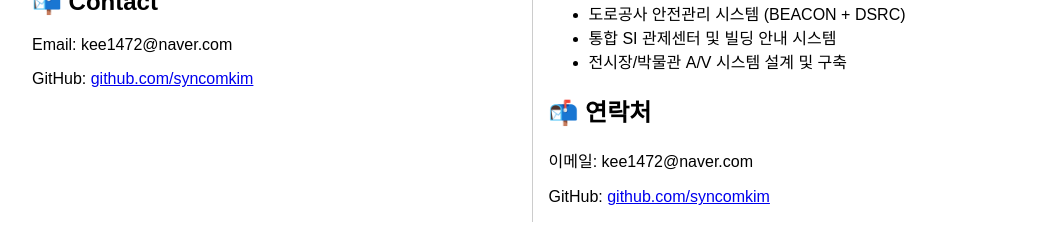
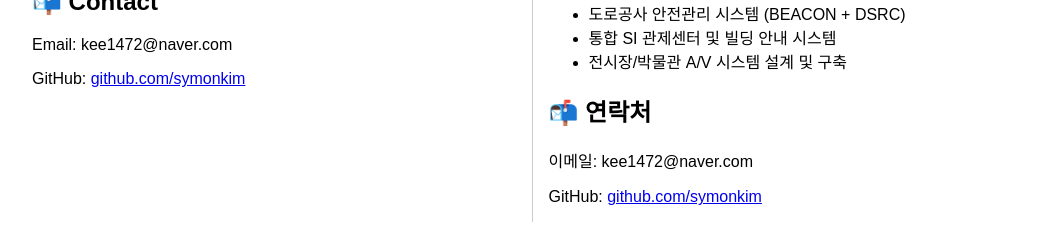
Before and after one commit to symonkim/hyunki-profile, a Next.js app: page / in a window 1280 px wide. Shown: the part 570-814 px from the top of the page, without its empty margins (108-1150 px from the left). Built offline with nearby package versions, Linux system fonts and the light colour scheme.

Commit message:
Update index.js

```diff
--- a/pages/index.js
+++ b/pages/index.js
@@ -37,7 +37,7 @@ export default function Home() {
         <section>
           <h2>📬 Contact</h2>
           <p>Email: kee1472@naver.com</p>
-          <p>GitHub: <a href="https://github.com/syncomkim" target="_blank">github.com/syncomkim</a></p>
+          <p>GitHub: <a href="https://github.com/symonkim" target="_blank">github.com/symonkim</a></p>
         </section>
       </div>
 
@@ -77,7 +77,7 @@ export default function Home() {
         <section>
           <h2>📬 연락처</h2>
           <p>이메일: kee1472@naver.com</p>
-          <p>GitHub: <a href="https://github.com/syncomkim" target="_blank">github.com/syncomkim</a></p>
+          <p>GitHub: <a href="https://github.com/symonkim" target="_blank">github.com/symonkim</a></p>
         </section>
       </div>
     </div>
```
